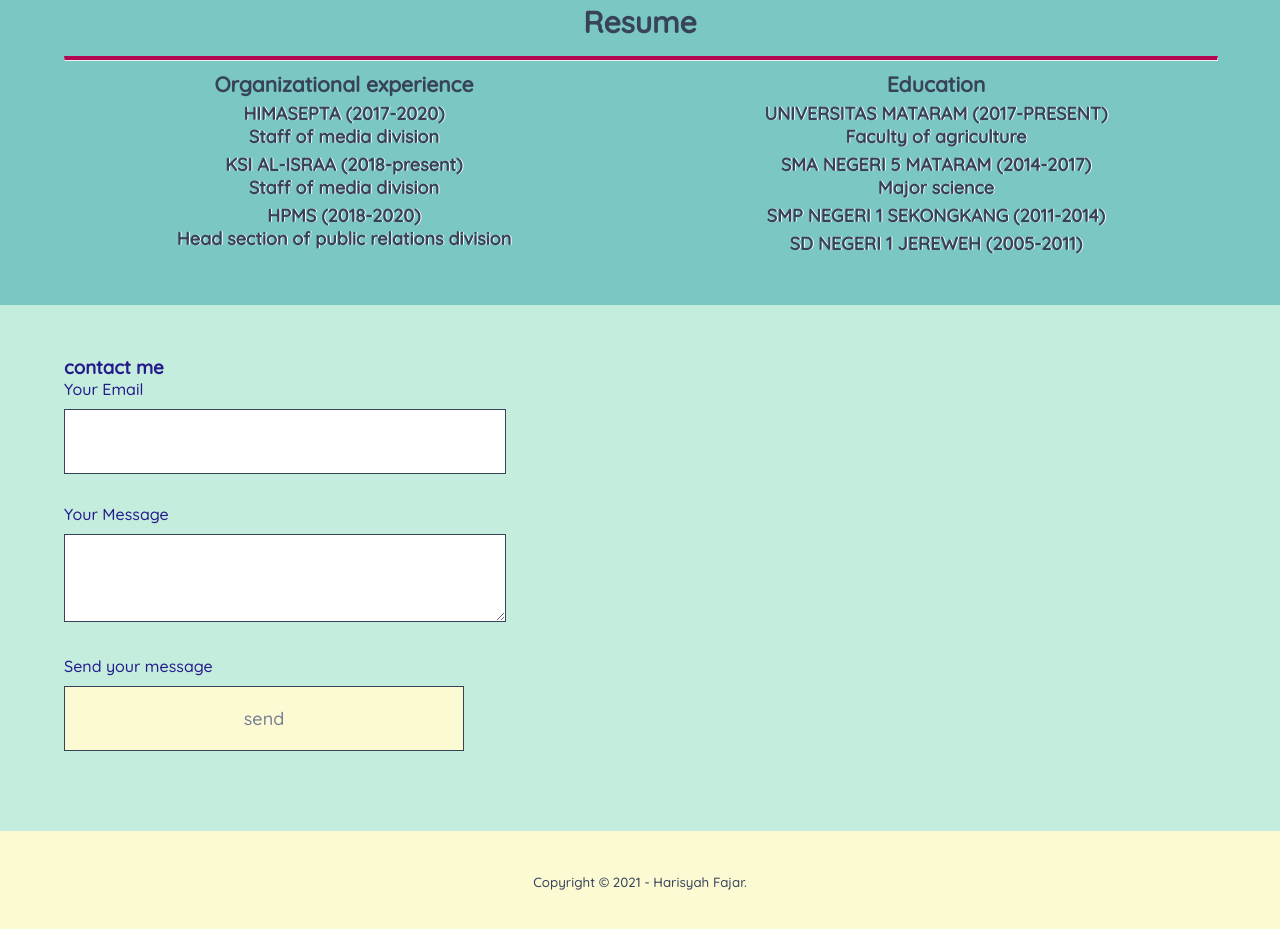
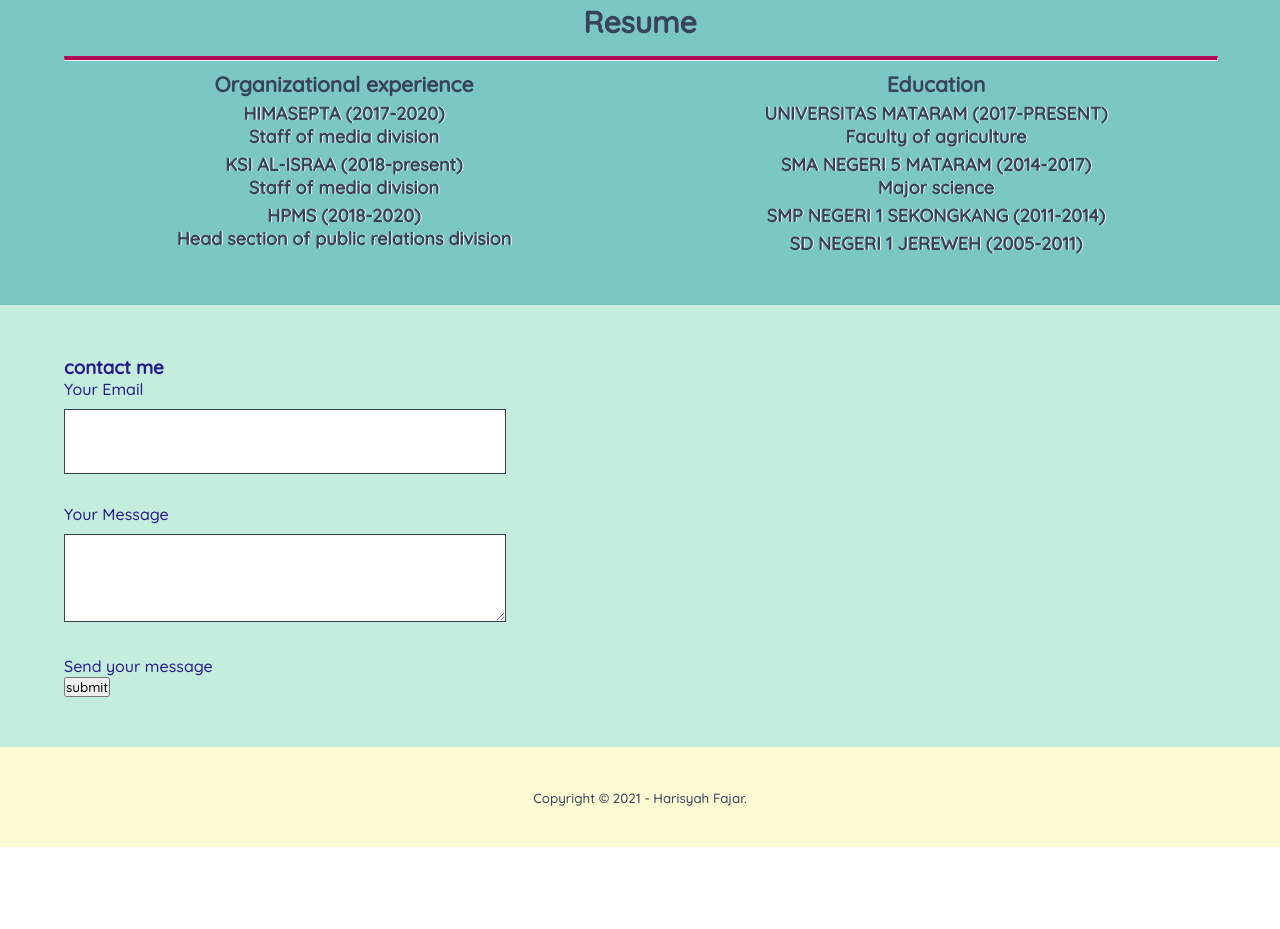
Before and after one commit to harisyah9/fajar.github.io, a plain HTML site: page index.html in a window 1280 px wide. Shown: the part 447-1376 px from the top of the page. After the commit the page ends 1294 px from the top, so only its background shows below. Drawn offline with Linux system fonts and the light colour scheme; a script that the page names is missing.

```diff
--- a/index.html
+++ b/index.html
@@ -96,7 +96,8 @@
             <p>Your Message</p>
             <textarea required></textarea>
             <p>Send your message</p>
-            <input class="contact-submit" type="submit" name="contact-submit" id="" value="send" />
+            <!-- <input class="contact-submit" type="submit" name="contact-submit" id="" value="send" /> -->
+            <button type="submit">submit</button>
           </div>
         </div>
       </div>
```
